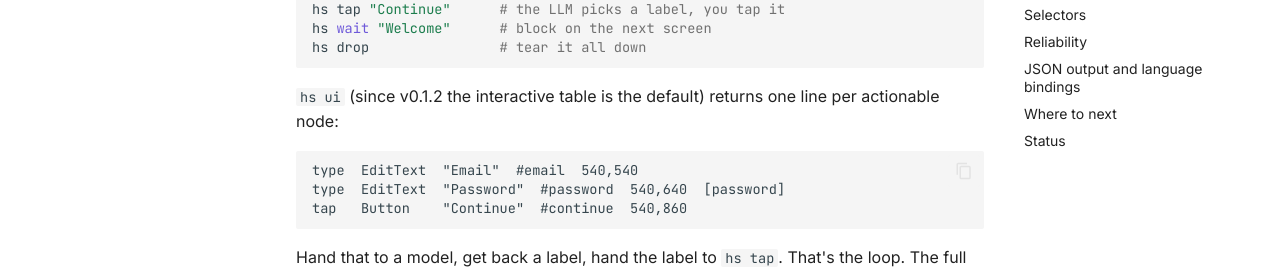
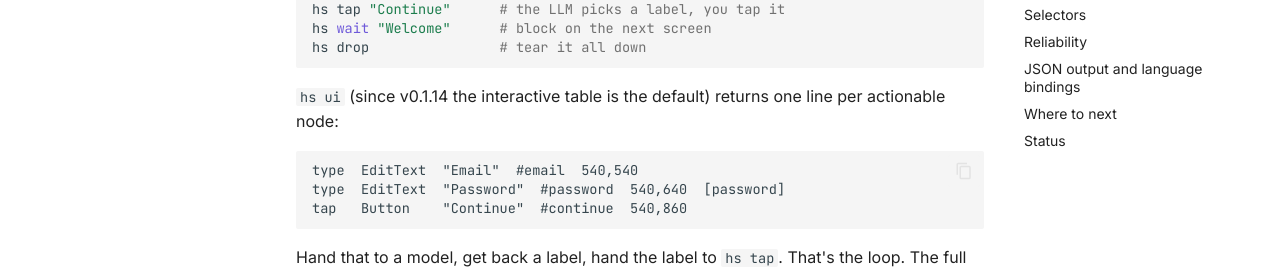
Before and after one commit to elliotgao2/handsets, an MkDocs documentation site: the page built from docs/index.md, in a window 1280 px wide and 900 px high, scrolled down 1049 px. Shown: the part 174-448 px from the top of the window. Built offline with MkDocs 1.6.1 and Material for MkDocs 9.7.7, drawn with Linux system fonts in a browser that asks for light colours; comment, search, counter and statistics services are not loaded.

Commit message:
release: v0.1.14

````diff
--- a/docs/index.md
+++ b/docs/index.md
@@ -36,7 +36,7 @@ hs wait "Welcome"      # block on the next screen
 hs drop                # tear it all down
 ```
 
-`hs ui` (since v0.1.2 the interactive table is the default) returns one line per actionable node:
+`hs ui` (since v0.1.14 the interactive table is the default) returns one line per actionable node:
 
 ```
 type  EditText  "Email"  #email  540,540
````
Also changed, not shown: README.md (+1 -1 lines), 4 other files.
